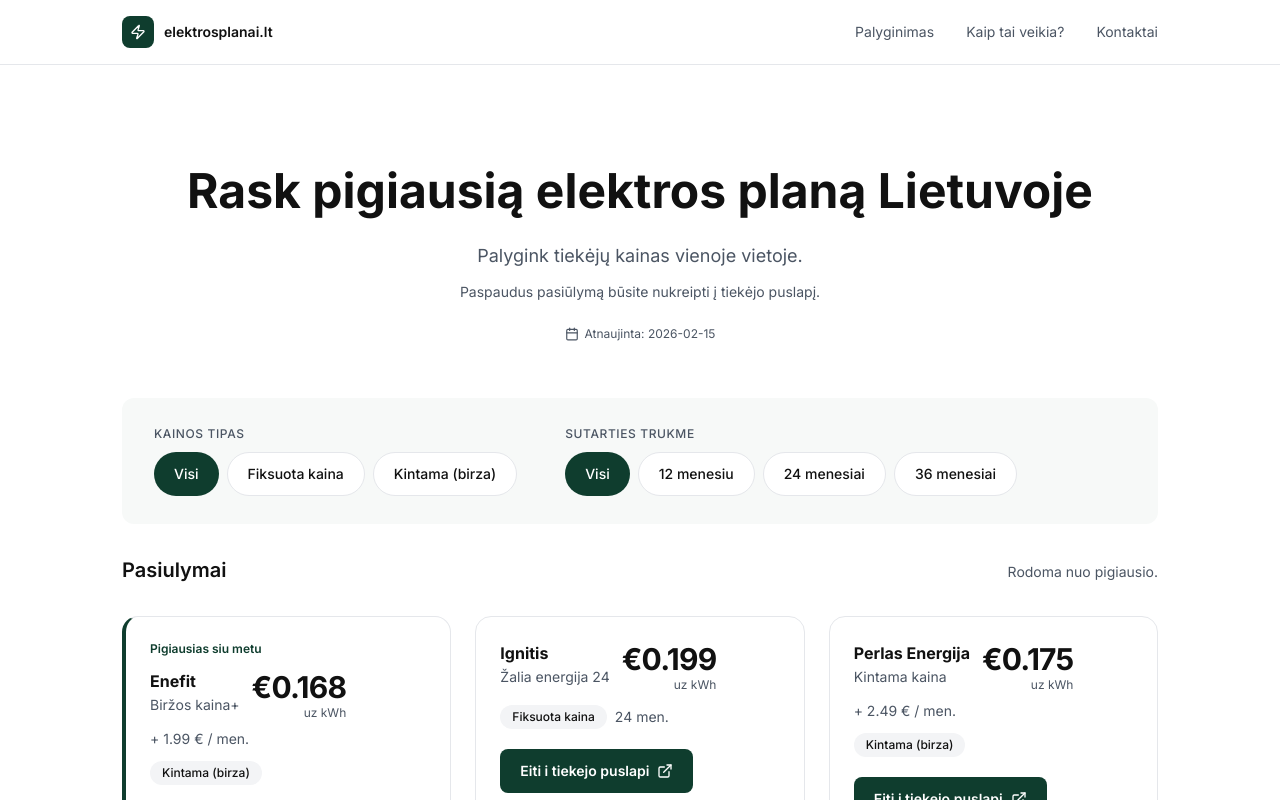
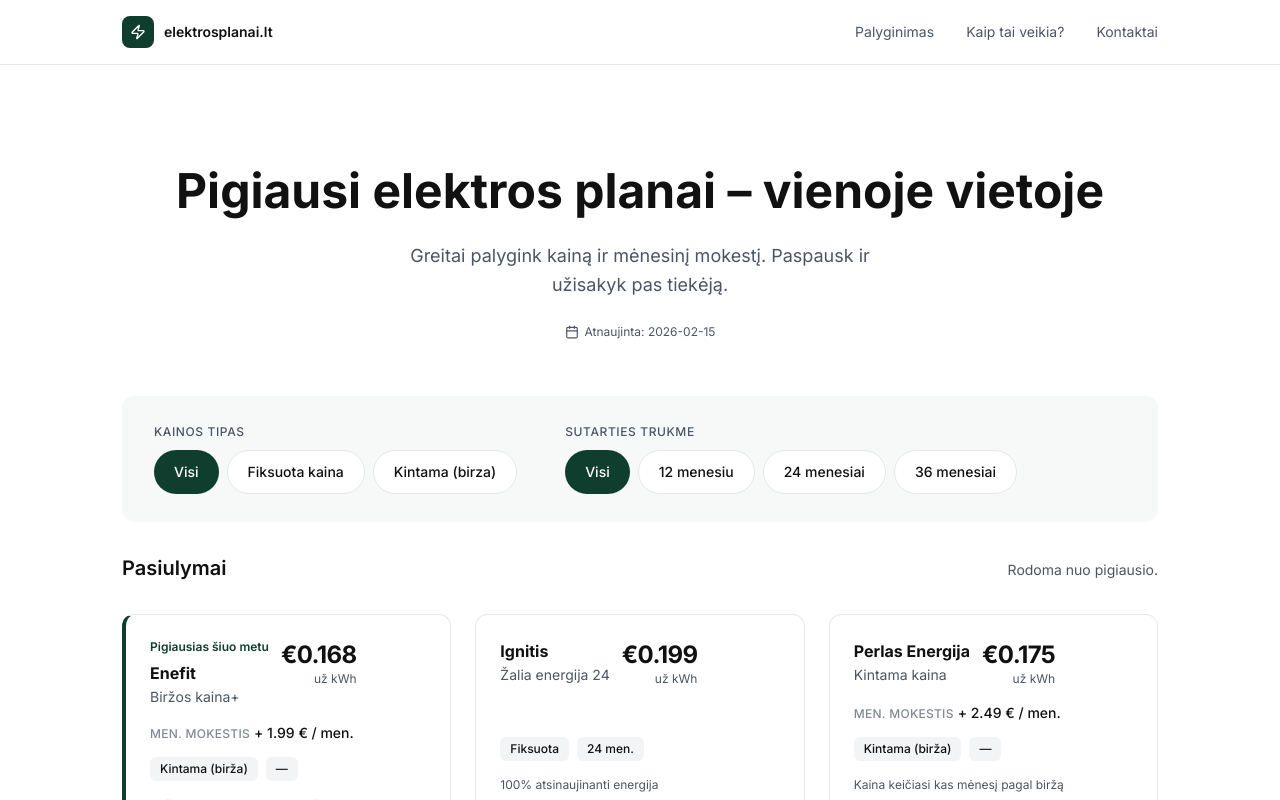
Before and after one commit to piclylt-alt/v0-electricity-price-comparison, a Next.js app: page / in a window 1280 px wide. Shown: the top 800 px of the page. Built offline with nearby package versions, Linux system fonts and the light colour scheme.

Commit message:
feat: enhance OfferCard and OffersGrid layout\n\nAdd formatting utilities; update OfferCard to 3-part flex layout; fix grid items-stretch; update hero copy for benefits.

```diff
--- a/app/layout.tsx
+++ b/app/layout.tsx
@@ -7,11 +7,11 @@ const _inter = Inter({ subsets: ["latin"] });
 const _jetbrainsMono = JetBrains_Mono({ subsets: ["latin"] });
 
 export const metadata: Metadata = {
-  title: 'Rask pigiausią elektros planą Lietuvoje – elektrosplanai.lt',
-  description: 'Palygink elektros tiekėjų kainas Lietuvoje paprastai ir greitai. Pasirink tau tinkamiausią planą.',
+  title: 'Pigiausi elektros planai vienoje vietoje – elektrosplanai.lt',
+  description: 'Greitai palygink elektros tiekėjų kainas ir mėnesinį mokestį. Paspausk ir užsisakyk pas tiekėją.',
   openGraph: {
-    title: 'Rask pigiausią elektros planą Lietuvoje',
-    description: 'Palygink elektros tiekėjų kainas Lietuvoje paprastai ir greitai.',
+    title: 'Pigiausi elektros planai vienoje vietoje',
+    description: 'Greitai palygink elektros tiekėjų kainas ir mėnesinį mokestį Lietuvoje.',
     locale: 'lt_LT',
     type: 'website',
   },
--- a/app/page.tsx
+++ b/app/page.tsx
@@ -16,15 +16,11 @@ export default function Home() {
         {/* Hero */}
         <header className="pb-10 pt-16 text-center md:pb-14 md:pt-24">
           <h1 className="text-balance text-3xl font-bold leading-tight text-foreground md:text-5xl">
-            {"Rask pigiausią elektros planą Lietuvoje"}
+            {"Pigiausi elektros planai \u2013 vienoje vietoje"}
           </h1>
 
           <p className="mx-auto mt-5 max-w-lg text-pretty text-base leading-relaxed text-muted-foreground md:text-lg">
-            {"Palygink tiekėjų kainas vienoje vietoje."}
-          </p>
-
-          <p className="mx-auto mt-3 max-w-md text-sm text-muted-foreground">
-            {"Paspaudus pasiūlymą būsite nukreipti į tiekėjo puslapį."}
+            {"Greitai palygink kain\u0105 ir m\u0117nesin\u012F mokest\u012F. Paspausk ir u\u017Eisakyk pas tiek\u0117j\u0105."}
           </p>
 
           <div className="mx-auto mt-6 flex items-center justify-center gap-1.5 text-xs text-muted-foreground">
--- a/components/offer-card.tsx
+++ b/components/offer-card.tsx
@@ -1,7 +1,7 @@
 "use client"
 
 import type { Offer } from "@/types/offer"
-import { onCardClick } from "@/lib/offers"
+import { onCardClick, formatPriceKwh, formatMoneyEur } from "@/lib/offers"
 import { cn } from "@/lib/utils"
 import { ExternalLink } from "lucide-react"
 
@@ -20,59 +20,77 @@ export function OfferCard({ offer, isCheapest = false }: OfferCardProps) {
     <button
       onClick={handleClick}
       className={cn(
-        "group relative flex w-full flex-col rounded-2xl border bg-card p-5 text-left transition-all md:p-6",
+        "group relative flex h-full w-full flex-col rounded-xl border bg-card text-left transition-all",
         "focus-visible:outline-none focus-visible:ring-2 focus-visible:ring-[#0F3D2E] focus-visible:ring-offset-2",
         isCheapest
-          ? "border-l-4 border-l-[#0F3D2E] border-t-border border-r-border border-b-border"
-          : "border-border hover:border-[#0F3D2E] hover:shadow-md"
+          ? "border-l-[4px] border-l-[#0F3D2E] border-t-border border-r-border border-b-border"
+          : "border-border hover:border-[#0F3D2E]/60 hover:shadow-sm"
       )}
-      aria-label={`${offer.supplierName} – ${offer.planName}: €${offer.priceEurKwh.toFixed(3)} uz kWh. Eiti i tiekejo puslapi.`}
+      aria-label={`Eiti i ${offer.supplierName} puslapi – ${offer.planName}, ${formatPriceKwh(offer.priceEurKwh)} uz kWh`}
     >
-      {/* Cheapest label */}
-      {isCheapest && (
-        <span className="mb-3 text-xs font-semibold text-[#0F3D2E]">
-          {"Pigiausias siu metu"}
-        </span>
-      )}
-
-      {/* Top: supplier + price */}
-      <div className="flex items-start justify-between gap-3">
+      {/* ── PART 1: Header ── */}
+      <div className="flex items-start justify-between gap-3 px-5 pt-5 md:px-6 md:pt-6">
         <div className="flex min-w-0 flex-col gap-0.5">
-          <span className="truncate text-base font-bold text-foreground">{offer.supplierName}</span>
-          <span className="truncate text-sm text-muted-foreground">{offer.planName}</span>
+          {isCheapest && (
+            <span className="mb-1 text-xs font-semibold text-[#0F3D2E]">
+              {"Pigiausias \u0161iuo metu"}
+            </span>
+          )}
+          <span className="truncate text-base font-bold text-card-foreground">
+            {offer.supplierName}
+          </span>
+          <span className="line-clamp-1 text-sm text-muted-foreground">
+            {offer.planName}
+          </span>
         </div>
         <div className="flex shrink-0 flex-col items-end">
-          <span className="text-2xl font-bold tracking-tight text-foreground md:text-3xl">
-            {"\u20AC"}{offer.priceEurKwh.toFixed(3)}
+          <span className="text-2xl font-bold tracking-tight text-card-foreground">
+            {formatPriceKwh(offer.priceEurKwh)}
           </span>
-          <span className="text-xs text-muted-foreground">{"uz kWh"}</span>
+          <span className="text-xs text-muted-foreground">{"u\u017E kWh"}</span>
         </div>
       </div>
 
-      {/* Monthly fee */}
-      {offer.monthlyFeeEur > 0 && (
-        <p className="mt-2 text-sm text-muted-foreground">
-          {"+ "}{offer.monthlyFeeEur.toFixed(2)}{" \u20AC / men."}
-        </p>
-      )}
+      {/* ── PART 2: Body (fixed-rhythm reserved rows) ── */}
+      <div className="flex flex-1 flex-col gap-3 px-5 pt-4 md:px-6">
+        {/* Row A: Monthly fee – always rendered for consistent height */}
+        <div className="min-h-[20px]">
+          {offer.monthlyFeeEur > 0 ? (
+            <p className="text-sm text-muted-foreground">
+              <span className="text-xs font-medium uppercase tracking-wide text-muted-foreground/70">{"Men. mokestis"}</span>
+              {" "}
+              <span className="font-medium text-card-foreground">{"+ "}{formatMoneyEur(offer.monthlyFeeEur)}{" / men."}</span>
+            </p>
+          ) : (
+            <p className="text-sm text-muted-foreground opacity-0" aria-hidden="true">
+              {"+ 0.00 \u20AC / men."}
+            </p>
+          )}
+        </div>
 
-      {/* Badge + term */}
-      <div className="mt-3 flex flex-wrap items-center gap-2">
-        <span className="inline-block rounded-full bg-accent px-3 py-1 text-xs font-medium text-foreground">
-          {offer.planType === "fixed" ? "Fiksuota kaina" : "Kintama (birza)"}
-        </span>
-        {offer.termMonths && (
-          <span className="text-sm text-muted-foreground">
-            {offer.termMonths}{" men."}
+        {/* Row B: Type + term – always rendered */}
+        <div className="flex min-h-[28px] flex-wrap items-center gap-2">
+          <span className="inline-flex items-center rounded-md bg-accent px-2.5 py-1 text-xs font-medium text-accent-foreground">
+            {offer.planType === "fixed" ? "Fiksuota" : "Kintama (bir\u017Ea)"}
           </span>
+          <span className="inline-flex items-center rounded-md bg-accent px-2.5 py-1 text-xs font-medium text-accent-foreground">
+            {offer.termMonths ? `${offer.termMonths} men.` : "\u2014"}
+          </span>
+        </div>
+
+        {/* Row C: Optional note – clamped to 1 line, no extra space if missing */}
+        {offer.notes && (
+          <p className="line-clamp-1 text-xs leading-relaxed text-muted-foreground">
+            {offer.notes}
+          </p>
         )}
       </div>
 
-      {/* CTA */}
-      <div className="mt-5">
+      {/* ── PART 3: Footer (pinned to bottom) ── */}
+      <div className="mt-auto px-5 pb-5 pt-4 md:px-6 md:pb-6">
         <span
           className={cn(
-            "flex min-h-[44px] w-full items-center justify-center gap-2 rounded-lg bg-[#0F3D2E] px-5 py-3 text-sm font-semibold text-[#FFFFFF] transition-colors",
+            "flex h-11 w-full items-center justify-center gap-2 rounded-lg bg-[#0F3D2E] px-5 text-sm font-semibold text-[#FFFFFF] transition-colors",
             "group-hover:bg-[#145C43]"
           )}
         >
--- a/components/offers-grid.tsx
+++ b/components/offers-grid.tsx
@@ -79,13 +79,15 @@ export function OffersGrid({ offers }: OffersGridProps) {
       {/* Grid */}
       {filtered.length > 0 ? (
         <div
-          className="grid gap-5 md:gap-6"
+          className="grid items-stretch gap-6"
           style={{
             gridTemplateColumns: `repeat(${cols}, minmax(0, 1fr))`,
           }}
         >
           {filtered.map((offer, i) => (
-            <OfferCard key={offer.id} offer={offer} isCheapest={i === 0} />
+            <div key={offer.id} className="flex h-full">
+              <OfferCard offer={offer} isCheapest={i === 0} />
+            </div>
           ))}
         </div>
       ) : (
--- a/lib/offers.ts
+++ b/lib/offers.ts
@@ -22,3 +22,11 @@ export function getLastUpdated(offers: Offer[]): string {
 export function onCardClick(offerId: string, supplierName: string) {
   console.log(`[analytics] Card clicked: ${supplierName} (${offerId})`)
 }
+
+export function formatPriceKwh(price: number): string {
+  return `\u20AC${price.toFixed(3)}`
+}
+
+export function formatMoneyEur(amount: number): string {
+  return `${amount.toFixed(2)} \u20AC`
+}
```
